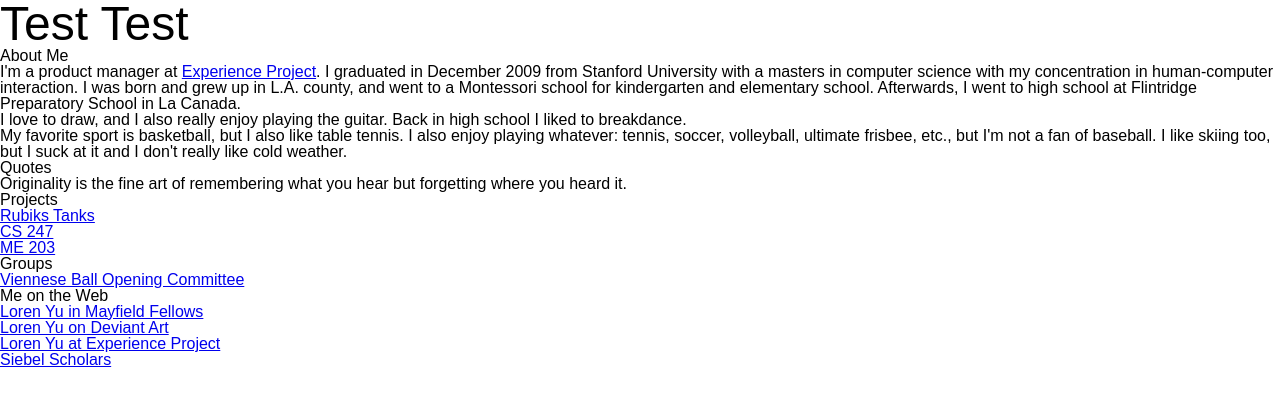
After one commit to lorenyu/abootay, a Python web app: template templates/test.html in a window 1280 px wide. The commit adds this page. Shown: the top 406 px of the page. Run offline with Jinja, Linux system fonts and the light colour scheme; the template is opened without the code that fills it, so the values that code supplies are empty.

Commit message:
Added static serving for for development. Homepage has basic styles

```diff
--- a/static/css/main.css
+++ b/static/css/main.css
@@ -0,0 +1,17 @@
+/* reset CSS: from http://meyerweb.com/eric/thoughts/2007/05/01/reset-reloaded/ */
+html, body, div, span, applet, object, iframe, h1, h2, h3, h4, h5, h6, p, blockquote, pre, a, abbr, acronym, address, big, cite, code, del, dfn, em, font, img, ins, kbd, q, s, samp, small, strike, strong, sub, sup, tt, var, dl, dt, dd, ol, ul, li, fieldset, form, label, legend, table, caption, tbody, tfoot, thead, tr, th, td { margin: 0; padding: 0; border: 0; outline: 0; font-weight: inherit; font-style: inherit; font-size: 100%; font-family: inherit; vertical-align: baseline; }
+/* remember to define focus styles! */
+:focus { outline: 0; }
+body { line-height: 1; color: black; background: white; }
+ol, ul { list-style: none; }
+/* tables still need 'cellspacing="0"' in the markup */
+table { border-collapse: separate; border-spacing: 0; }
+caption, th, td { text-align: left; font-weight: normal; }
+blockquote:before, blockquote:after, q:before, q:after { content: ""; }
+blockquote, q { quotes: "" ""; }
+/* end reset CSS */
+
+body { font-family: arial; }
+h1 { font-size: 48px; }
+.play-btn { background: #CCC; border-radius: 5px; color: black; display: block; font-size: 22px; font-weight: bold; padding: 6px 12px; text-decoration: none; }
+.play-btn:hover { background: #666; color: #fff; }
--- /dev/null
+++ b/templates/404.html
@@ -0,0 +1,6 @@
+{% extends 'base.html' %}
+{% block title %}Page not found{% endblock %}
+
+{% block content %}
+The page you requested could not be found.
+{% endblock %}
--- /dev/null
+++ b/templates/500.html
@@ -0,0 +1,6 @@
+{% extends 'base.html' %}
+{% block title %}Server error{% endblock %}
+
+{% block content %}
+There was an error while handling your request.
+{% endblock %}
--- a/templates/base.html
+++ b/templates/base.html
@@ -3,7 +3,7 @@
 <head>
     <meta http-equiv="Content-Type" content="text/html; charset=iso-8859-1" >
     <title>{% block meta-title %}{% endblock %}</title>
-    <link rel="stylesheet" type="text/css" href="css/main.css" >
+    <link rel="stylesheet" type="text/css" href="/static/css/main.css" >
 </head>
 <body>
     <h1>{% block page-title %}{% endblock %}</h1>
--- a/templates/play.html
+++ b/templates/play.html
@@ -6,6 +6,6 @@
   var cards = '{{ cardsjson|safe }}';
 </script>
 <p>Ready to start?</p>
-<p>Go!</p>
+<button class="start">Start</button>
 <p>Time: 1 minute</p>
 {% endblock %}
--- /dev/null
+++ b/templates/test.html
@@ -0,0 +1,76 @@
+<!DOCTYPE html PUBLIC "-//W3C//DTD XHTML 1.0 Transitional//EN" "http://www.w3.org/TR/xhtml1/DTD/xhtml1-transitional.dtd">
+<html xmlns="http://www.w3.org/1999/xhtml">
+<head>
+<meta http-equiv="Content-Type" content="text/html; charset=iso-8859-1" />
+<meta name="google-site-verification" content="iyS0VrM9ddY16aiOZLv39nIZR1KDwwCoqgtXBUZXVEo" />
+<title>Loren Yu's Homepage</title>
+
+<link rel="stylesheet" type="text/css" href="css/main.css" />
+</head>
+
+<body>
+<script type="text/javascript">
+
+  var _gaq = _gaq || [];
+  _gaq.push(['_setAccount', 'UA-13105739-1']);
+  _gaq.push(['_trackPageview']);
+
+  (function() {
+    var ga = document.createElement('script'); ga.type = 'text/javascript'; ga.async = true;
+    ga.src = ('https:' == document.location.protocol ? 'https://ssl' : 'http://www') + '.google-analytics.com/ga.js';
+    (document.getElementsByTagName('head')[0] || document.getElementsByTagName('body')[0]).appendChild(ga);
+  })();
+
+</script>
+
+<div id="container">
+	<div id="content">
+		<h1 id="title">Test Test</h1>
+
+		<div class="section">
+			<div class="section-header"><h2>About Me</h2></div>
+			<div class="section-content">
+				<p>I'm a product manager at <a href="http://experienceproject.com">Experience Project</a>. I graduated in December 2009 from Stanford University with a masters in computer science with my concentration in human-computer interaction. I was born and grew up in L.A. county, and went to a Montessori school for kindergarten and elementary school. Afterwards, I went to high school at Flintridge Preparatory School in La Canada.</p>
+				<p>I love to draw, and I also really enjoy playing the guitar. Back in high school I liked to breakdance.</p>
+				<p>My favorite sport is basketball, but I also like table tennis. I also enjoy playing whatever: tennis, soccer, volleyball, ultimate frisbee, etc., but I'm not a fan of baseball. I like skiing too, but I suck at it and I don't really like cold weather.</p>
+			</div>
+		</div>
+
+		<div class="section">
+			<div class="section-header"><h2>Quotes</h2></div>
+			<div class="section-content">
+			<p>Originality is the fine art of remembering what you hear but forgetting where you heard it.</p>
+			</div>
+		</div>
+
+		<div class="section">
+			<div class="section-header"><h2>Projects</h2></div>
+			<div class="section-content">
+			<a href="./rubikstanks/index.html">Rubiks Tanks</a><br/>
+			<a href="./cs247/index.html">CS 247</a><br/>
+			<a href="./me203/index.html">ME 203</a><br/>
+			</div>
+		</div>
+
+		<div class="section">
+			<div class="section-header"><h2>Groups</h2></div>
+			<div class="section-content">
+			<a href="./vienneseball.html">Viennese Ball Opening Committee</a><br/>
+			</div>
+		</div>
+
+		<div class="section">
+			<div class="section-header"><h2>Me on the Web</h2></div>
+			<div class="section-content">
+			<a href="http://stvp.stanford.edu/teaching/mfp/alumni.html">Loren Yu in Mayfield Fellows</a><br/>
+			<a href="http://bboyfenix17.deviantart.com">Loren Yu on Deviant Art</a><br/>
+			<a href="http://experienceproject.com/leadership.php">Loren Yu at Experience Project</a><br/>
+			<a href="http://community.siebelscholars.com/">Siebel Scholars</a>
+			</div>
+		</div>
+	</div>
+</div>
+</body>
+
+
+</html>
--- a/urls.py
+++ b/urls.py
@@ -2,6 +2,7 @@ from django.conf.urls.defaults import *
 
 # Uncomment the next two lines to enable the admin:
 from django.contrib import admin
+from config import staticfiles
 admin.autodiscover()
 
 urlpatterns = patterns('',
@@ -18,4 +19,7 @@ urlpatterns = patterns('',
     (r'^admin/', include(admin.site.urls)),
 
     # (r'^polls/(?P<poll_id>\d+)/$', 'polls.views.detail'),
+
+    # static files (for development environment only. On production, nginx has its own rules)
+    (r'^static/(?P<path>.*)$', 'django.views.static.serve', {'document_root': staticfiles.path() })
 )
```
Also changed, not shown: templates/base - Copy.html (added, +53 -0 lines), templates/home.html (added, +42 -0 lines).
